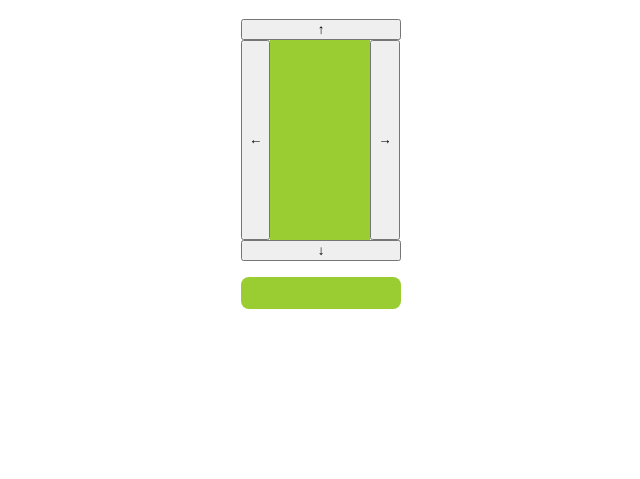
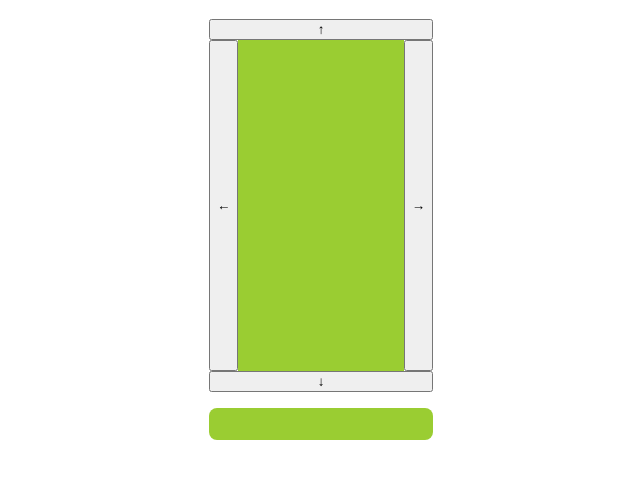
Before and after one commit to meisterk/snake, a plain HTML site: page index.html in a window 1280 px wide. Shown: the part 61-540 px from the top of the page, without its empty margins (319-959 px from the left). Drawn offline with Linux system fonts and the light colour scheme.

Commit message:
Change width

```diff
--- a/style.css
+++ b/style.css
@@ -15,7 +15,7 @@ h1{
 }
 
 main {
-    width: 10em;
+    width: 14em;
     margin: 0 auto;
     padding: 0;
 }
@@ -26,6 +26,7 @@ main {
 }
 
 canvas {
+    width: 11em;
     background-color: yellowgreen;
 }
 
```
